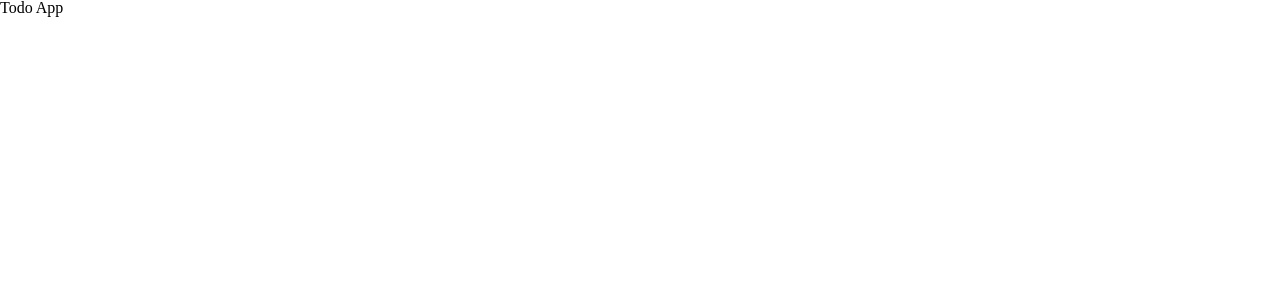
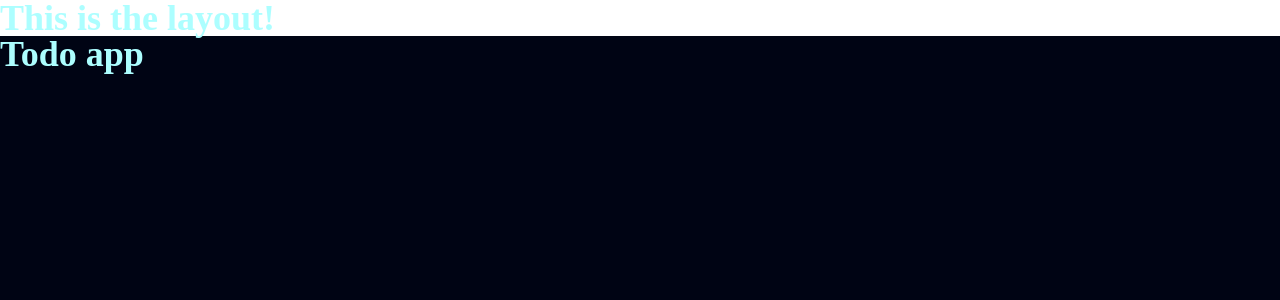
Before and after one commit to Andres191200/todo-app, a React (Vite) app: page / in a window 1280 px wide. Shown: the top 300 px of the page. Built offline with nearby package versions, Linux system fonts and the light colour scheme.

Commit message:
initial router and layout setup

```diff
--- a/package.json
+++ b/package.json
@@ -12,6 +12,7 @@
   "dependencies": {
     "react": "^19.1.0",
     "react-dom": "^19.1.0",
+    "react-router-dom": "^7.6.3",
     "sass": "^1.89.2"
   },
   "devDependencies": {
@@ -23,6 +24,7 @@
     "eslint-plugin-react-hooks": "^5.2.0",
     "eslint-plugin-react-refresh": "^0.4.20",
     "globals": "^16.2.0",
+    "typescript": "^5.8.3",
     "vite": "^7.0.0"
   }
 }
--- a/src/App.jsx
+++ b/src/App.jsx
@@ -1,8 +1,11 @@
+import Layout from "./layout";
+import MainRouter from "./router/MainRouter";
+import Home from "./screens/Home";
+import { BrowserRouter as Router, Routes, Route } from "react-router-dom";
+
 export default function App() {
 
   return (
-    <>
-      <h1>Todo App</h1>
-    </>
+    <MainRouter />
   )
 }
--- a/src/globals.scss
+++ b/src/globals.scss
@@ -1,7 +1,24 @@
-/* http://meyerweb.com/eric/tools/css/reset/
-   v2.0 | 20110126
-   License: none (public domain)
-*/
+
+:root{
+	--bg-dark: oklch(0.1 0.06 233);
+	--bg: oklch(0.15 0.06 233);
+	--bg-light: oklch(0.2 0.06 233);
+	--text: oklch(0.96 0.1 233);
+	--text-muted: oklch(0.76 0.1 233);
+	--highlight: oklch(0.5 0.12 233);
+	--border: oklch(0.4 0.12 233);
+	--border-muted: oklch(0.3 0.12 233);
+	--primary: oklch(0.76 0.12 233);
+	--secondary: oklch(0.76 0.12 53);
+	--danger: oklch(0.7 0.12 30);
+	--warning: oklch(0.7 0.12 100);
+	--success: oklch(0.7 0.12 160);
+	--info: oklch(0.7 0.12 260);
+}
+
+*:where(h1,h2,h3,h4,h5,p,a){
+	color: var(--text);
+}
 
 html, body, div, span, applet, object, iframe,
 h1, h2, h3, h4, h5, h6, p, blockquote, pre,
@@ -46,3 +63,8 @@ table {
 	border-collapse: collapse;
 	border-spacing: 0;
 }
+
+h1{
+	font-size: clamp(26px, 6vw, 36px);
+	font-weight: 800;
+}
--- /dev/null
+++ b/src/layout.tsx
@@ -0,0 +1,10 @@
+import { Outlet } from "react-router-dom";
+
+export default function Layout(){
+    return(
+        <div className="layoutScreen">
+            <h1>This is the layout!</h1>
+            <Outlet />
+        </div>
+    )
+}
--- /dev/null
+++ b/src/router/MainRouter.tsx
@@ -0,0 +1,15 @@
+import { BrowserRouter as Router, Routes, Route } from "react-router-dom";
+import Layout from "../layout";
+import Home from "../screens/Home";
+
+export default function MainRouter() {
+  return (
+    <Router>
+      <Routes>
+        <Route path="/" element={<Layout />}>
+          <Route index path="/" element={<Home />} />
+        </Route>
+      </Routes>
+    </Router>
+  );
+}
--- /dev/null
+++ b/src/screens/Home.tsx
@@ -0,0 +1,9 @@
+import styles from './styles.module.scss';
+
+export default function Home(){
+    return(
+        <div className={styles.homeScreen}>
+            <h1>Todo app</h1>
+        </div>
+    )
+}
--- /dev/null
+++ b/src/screens/styles.module.scss
@@ -0,0 +1,5 @@
+.homeScreen{
+    height: 100dvh;
+    height: 100dvw;
+    background-color: var(--bg-dark);
+}
```
Also changed, not shown: 1 other file (tests, documents, lock files or other folders).
